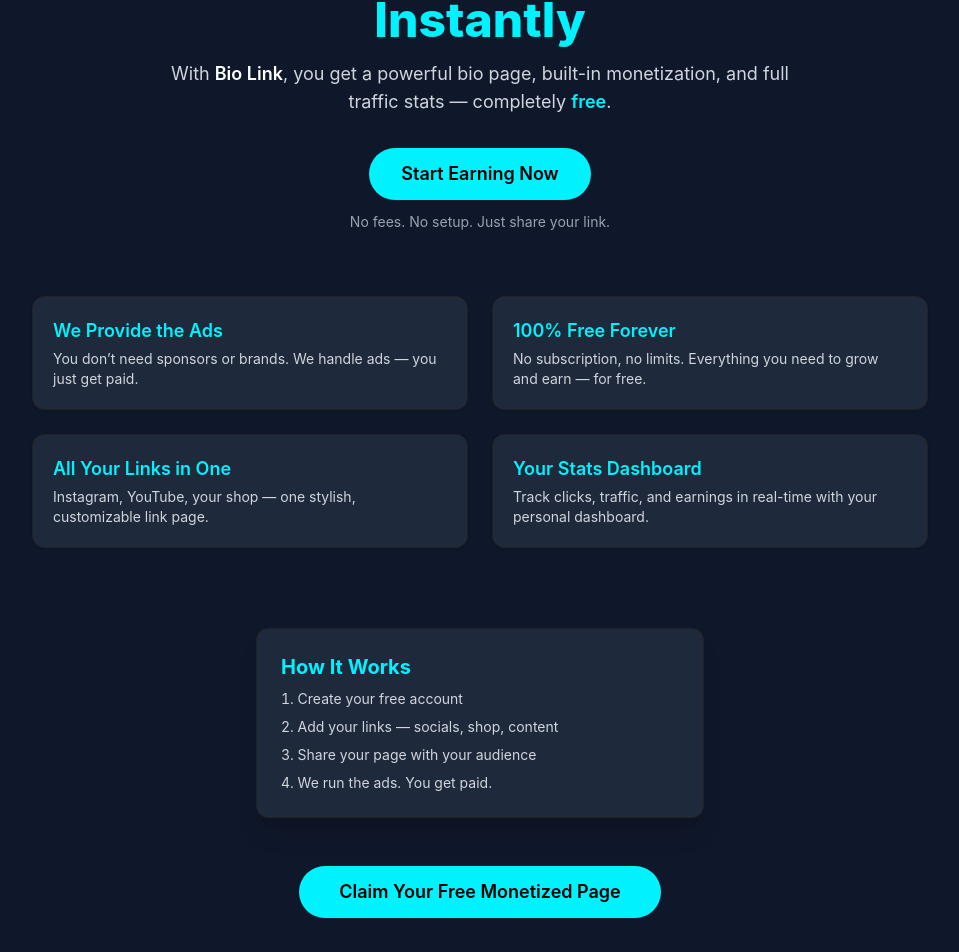
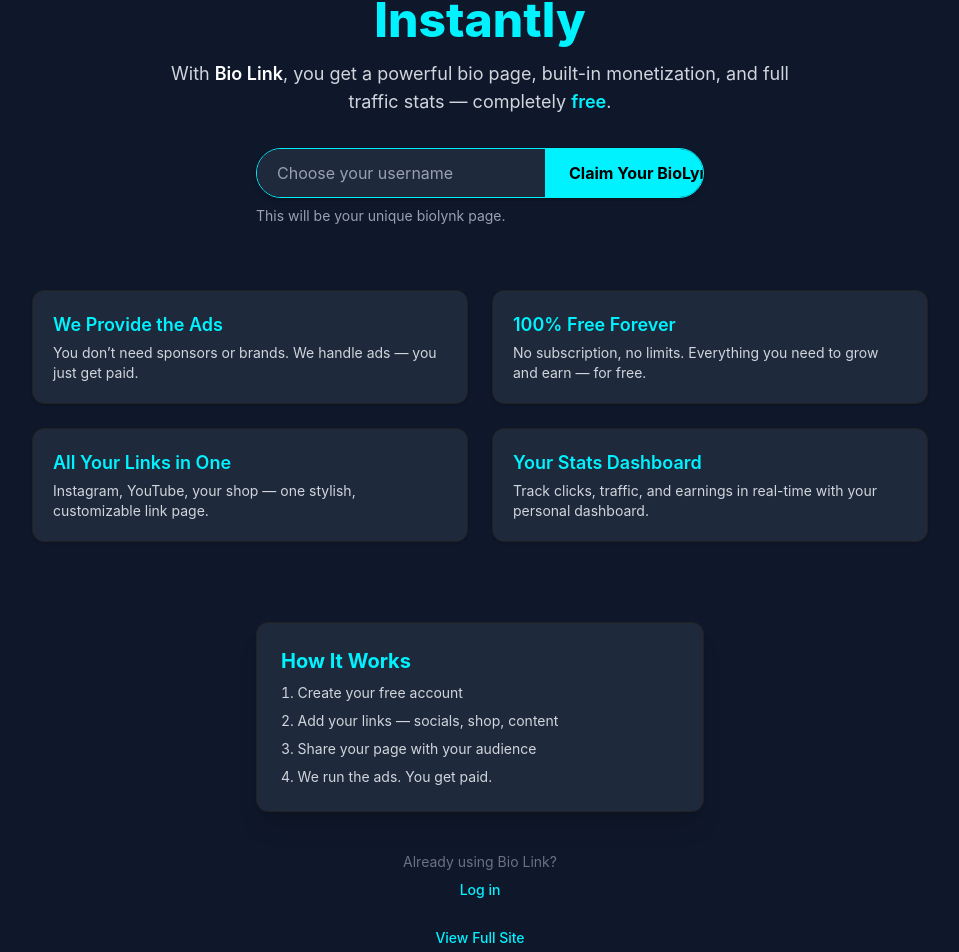
Before and after one commit to david123ar/hope, a Next.js app: page / in a window 1280 px wide. Shown: the part 100-1052 px from the top of the page, without its empty margins (160-1119 px from the left). Built offline with nearby package versions, Linux system fonts and the light colour scheme; no server answers.

Commit message:
first commit

```diff
--- a/src/component/AddLink/AddLink.jsx
+++ b/src/component/AddLink/AddLink.jsx
@@ -238,7 +238,7 @@
 
   const handleAddReferralLink = () => {
     setName("Referral Link");
-    setUrl(`https://biolynk.shoko.fun/${session?.user?.id}`); // <-- Replace with your actual referral link
+    setUrl(`https://biolynk.shoko.fun/?ref=${session?.user?.username}`); // <-- Replace with your actual referral link
     setIsAdding(true);
   };
 
--- a/src/component/Homie/Homie.jsx
+++ b/src/component/Homie/Homie.jsx
@@ -7,15 +7,15 @@
 export default function LandingPage(props) {
   const [logIsOpen, setLogIsOpen] = useState(false);
   const [landing, setLanding] = useState(true);
+  const [username, setUsername] = useState("");
 
-  const { data: session, status } = useSession();
+  const { data: session } = useSession();
 
   const sign = (sign) => {
     setLogIsOpen(sign);
   };
 
   useEffect(() => {
-    // This ensures session-based actions rerender as session updates
     console.log("Session updated:", session);
   }, [session]);
 
@@ -27,6 +27,21 @@
     }
   };
 
+  const handleClaimClick = () => {
+    const trimmed = username.trim();
+    const isValidUsername = /^[a-zA-Z0-9_-]{3,32}$/.test(trimmed);
+
+    if (!isValidUsername) {
+      alert(
+        "Username must be 3–32 characters and contain only letters, numbers, underscores (_) or hyphens (-)."
+      );
+      return;
+    }
+
+    setLogIsOpen(true);
+    setLanding(true);
+  };
+
   return (
     <div>
       {logIsOpen && (
@@ -36,6 +51,7 @@
           setLogIsOpen={setLogIsOpen}
           sign={sign}
           refer={props.refer}
+          username={username} // Pass username to modal
         />
       )}
       <div className="min-h-screen bg-[#0f172a] text-white flex flex-col items-center px-6 py-12">
@@ -50,18 +66,28 @@
             stats — completely{" "}
             <span className="text-[#00f2fe] font-semibold">free</span>.
           </p>
-          <div
-            onClick={() => {
-              setLogIsOpen(true);
-              setLanding(true);
-            }}
-            className="mt-8 inline-block bg-[#00f2fe] hover:bg-[#00defe] text-black font-semibold py-3 px-8 rounded-full text-lg transition cursor-pointer"
-          >
-            Start Earning Now
+
+          {/* Enhanced Input + Button */}
+          <div className="mt-8 w-full max-w-md mx-auto">
+            <div className="flex w-full shadow-md rounded-full overflow-hidden border border-[#00f2fe]">
+              <input
+                type="text"
+                placeholder="Choose your username"
+                className="flex-1 px-5 py-3 bg-[#1e293b] text-white focus:outline-none placeholder-gray-400 border-none"
+                value={username}
+                onChange={(e) => setUsername(e.target.value)}
+              />
+              <button
+                onClick={handleClaimClick}
+                className="bg-[#00f2fe] hover:bg-[#00defe] text-black font-bold px-6 py-3 transition whitespace-nowrap"
+              >
+                Claim Your BioLynk
+              </button>
+            </div>
+            <p className="mt-2 text-sm text-gray-400 text-left">
+              This will be your unique biolynk page.
+            </p>
           </div>
-          <p className="mt-3 text-sm text-gray-400">
-            No fees. No setup. Just share your link.
-          </p>
         </div>
 
         {/* Benefits */}
@@ -99,17 +125,6 @@
           </div>
         </div>
 
-        {/* Call to Action */}
-        <div
-          onClick={() => {
-            setLogIsOpen(true);
-            setLanding(true);
-          }}
-          className="mt-12 bg-[#00f2fe] hover:bg-[#00defe] text-black font-semibold py-3 px-10 rounded-full text-lg transition cursor-pointer"
-        >
-          Claim Your Free Monetized Page
-        </div>
-
         {/* Footer Links */}
         <div className="mt-10 text-center text-sm text-gray-500">
           <p className="mb-2">Already using Bio Link?</p>
```
